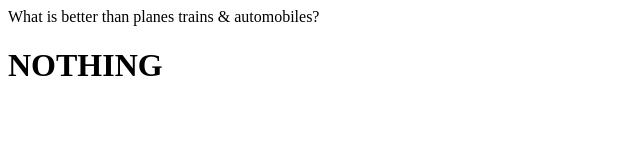
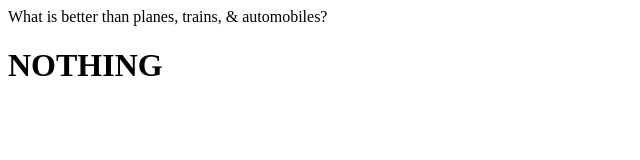
Before and after one commit to MickeyShultz/planes-trains---automobiles, a plain HTML site: page index.html in a window 1280 px wide. Shown: the full height of the page, 0-640 px from the left. Drawn offline with Linux system fonts and the light colour scheme.

Commit message:
Update index.html

```diff
--- a/index.html
+++ b/index.html
@@ -1,2 +1,2 @@
-<P>What is better than planes trains & automobiles?</p>
+<P>What is better than planes, trains, & automobiles?</p>
 <h1>NOTHING</h1>
```
